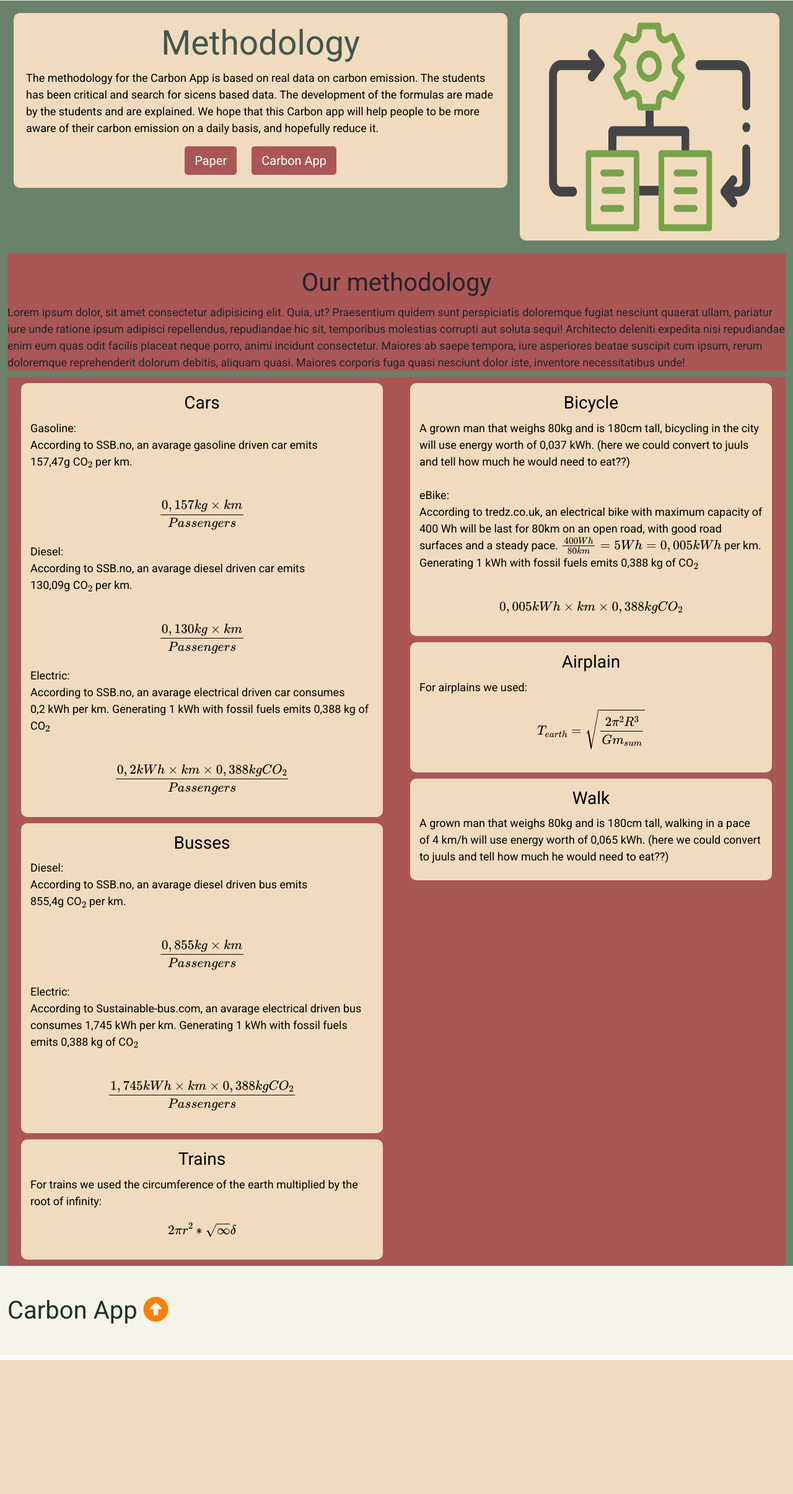
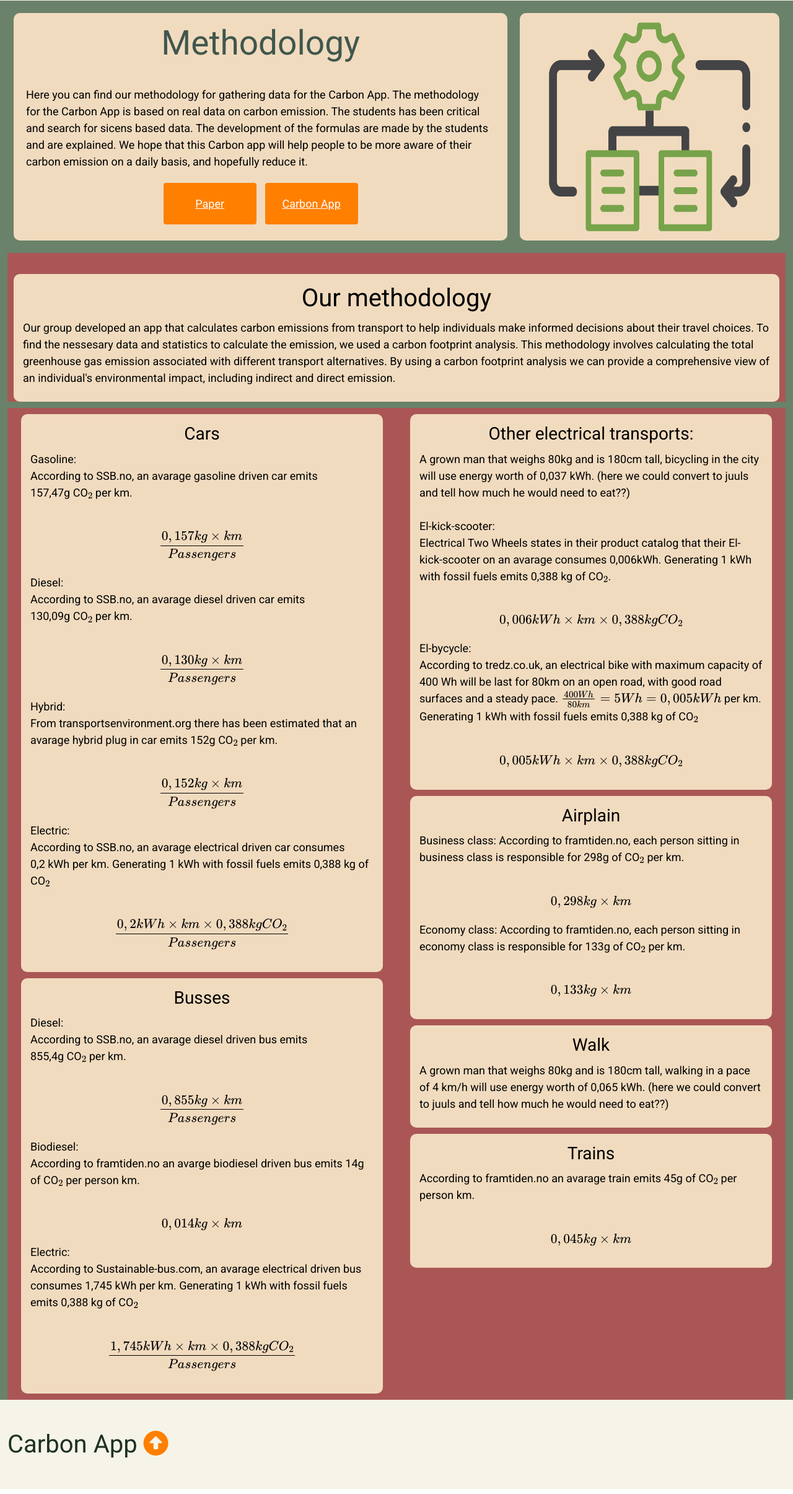
Before and after one commit to Andrei-Cos/Carbon_App_Grp1, a Flask app: page /methodology in a window 1280 px wide. Shown: the part 117-2527 px from the top of the page at 62% size. Before the commit the page ends 2311 px from the top, so only its background shows below. Run offline with Flask 2, Linux system fonts and the light colour scheme; some libraries are stand-ins or nearby versions.

Commit message:
Update methodology.html

```diff
--- a/capp/templates/methodology.html
+++ b/capp/templates/methodology.html
@@ -16,16 +16,16 @@ Home, section 2 (developers, boxes): #AA5656
         <div class="box">
           <h1 style= "font-size:55px;"><span class=text-logo> Methodology</span></h1>
           <p style="text-align:left;">
+
+            <br>Here you can find our methodology for gathering data for the Carbon App.
             The methodology for the Carbon App is based on real data on carbon emission. The students has been critical and search for sicens based data. The development of the formulas are made by the students and are explained. We hope that this Carbon app will help people to be more aware of their carbon emission on a daily basis, and hopefully reduce it.
           </p>
-          <div class="container_buttons_links_header">
-            <div class="btn">
-                <a href="https://docs.google.com/document/d/1LB7sJ2ddfoHPvye0LtYxO5xrmzEQeNHj2j6Ac6Gt_8c/edit?fbclid=IwAR3QH5EGtb0Qicoog0iJNQiYWfmuadTB3eiiieQOIfvOQS1CTFyBkUBR96I" class="btn btn-primary btn-lg mr-2", style="background-color:#aa5656" target="_blank">Paper</a>
-            </div>
-            <div class="btn">
-                <a href="{{url_for('carbon_app.carbon_app_home')}}" class="btn btn-primary btn-lg mr-2", style="background-color:#aa5656;">Carbon App</a>
-            </div>
-          </div>
+            <button class="btn">
+                <a href="https://docs.google.com/document/d/1LB7sJ2ddfoHPvye0LtYxO5xrmzEQeNHj2j6Ac6Gt_8c/edit?fbclid=IwAR3QH5EGtb0Qicoog0iJNQiYWfmuadTB3eiiieQOIfvOQS1CTFyBkUBR96I" class="button" target="_blank">Paper</a>
+
+
+                <a href="{{url_for('carbon_app.carbon_app_home')}}" class="button">Carbon App</a>
+            </button>
         </div>
         <div class="box">
           <img
@@ -45,10 +45,14 @@ Home, section 2 (developers, boxes): #AA5656
 
       <div class="transports" style="display:block;">
         <br>
+        <div class="box">
           <h1 style="text-align:center;"> Our methodology</h1>
           <p>
-          Lorem ipsum dolor, sit amet consectetur adipisicing elit. Quia, ut? Praesentium quidem sunt perspiciatis doloremque fugiat nesciunt quaerat ullam, pariatur iure unde ratione ipsum adipisci repellendus, repudiandae hic sit, temporibus molestias corrupti aut soluta sequi! Architecto deleniti expedita nisi repudiandae enim eum quas odit facilis placeat neque porro, animi incidunt consectetur. Maiores ab saepe tempora, iure asperiores beatae suscipit cum ipsum, rerum doloremque reprehenderit dolorum debitis, aliquam quasi. Maiores corporis fuga quasi nesciunt dolor iste, inventore necessitatibus unde!
+            Our group developed an app that calculates carbon emissions from transport to help individuals make informed decisions about their travel choices.
+            To find the nessesary data and statistics to calculate the emission, we used a carbon footprint analysis. This methodology involves calculating the total greenhouse gas emission associated with different transport alternatives. By using a carbon footprint analysis we can provide a comprehensive view of an individual's environmental impact, including indirect and direct emission.
+
           </p>
+        </div>
       </div>
 
       <div class="transports" style="text-align: left;">
@@ -64,6 +68,9 @@ Home, section 2 (developers, boxes): #AA5656
                 Diesel:
                 <br>According to SSB.no, an avarage diesel driven car emits <br>130,09g CO\(_2\) per km.
                 <br><br>\[{0,130kg \times km} \over Passengers \]
+                Hybrid:
+                <br>From transportsenvironment.org there has been estimated that an avarage hybrid plug in car emits 152g CO\(_2\) per km.
+                <br><br>\[{0,152kg \times km} \over Passengers \]
                 Electric:
                 <br>According to SSB.no, an avarage electrical driven car consumes
                 <br>0,2 kWh per km. Generating 1 kWh with fossil fuels emits 0,388 kg of CO\(_2\)
@@ -76,44 +83,48 @@ Home, section 2 (developers, boxes): #AA5656
                 Diesel:
                 <br>According to SSB.no, an avarage diesel driven bus emits <br>855,4g CO\(_2\) per km.
                 <br><br>\[{0,855kg \times km} \over Passengers \]
+                Biodiesel:
+                <br>According to framtiden.no an avarge biodiesel driven bus emits 14g of CO\(_2\) per person km.
+                <br><br>\[{0,014kg \times km}\]
                 Electric:
                 <br>According to Sustainable-bus.com, an avarage electrical driven bus consumes
                 1,745 kWh per km. Generating 1 kWh with fossil fuels emits 0,388 kg of CO\(_2\)
                 <br><br>\[{1,745 kWh \times km \times 0,388 kg CO_2} \over Passengers \]
-
-            </div>
-            <div class="box">
-              <h3>Trains</h3>
-              <p>
-                For trains we used the circumference of the earth multiplied by the root of infinity:
-                <br> \[{2 \pi r^2} * \sqrt{\infty} \delta\]
-              </p>
-            </div>
             </div>
 
 
 
+
+
+          </div>
           <div class="container" style="margin: 0;">
             <div class="box2">
-              <h3>Bicycle</h3>
+              <h3>Other electrical transports:</h3>
               <p>
                 A grown man that weighs 80kg and is 180cm tall, bicycling in the city
                 <br>will use energy worth of 0,037 kWh. (here we could convert to juuls and tell how much he would need to eat??)
                 <br><br>
-                eBike:
+                El-kick-scooter:
+                <br>Electrical Two Wheels states in their product catalog that their El-kick-scooter on an avarage
+                consumes 0,006kWh. Generating 1 kWh with fossil fuels emits 0,388 kg of CO\(_2\).
+                <br><br>\[0,006 kWh \times km \times 0,388 kg CO_2\]
+                El-bycycle:
                 <br>According to tredz.co.uk, an electrical bike with maximum capacity of 400 Wh will be last for 80km
                 on an open road, with good road surfaces and a steady pace. \({400 Wh \over 80km} = 5 Wh = 0,005 kWh \)
                 per km. Generating 1 kWh with fossil fuels emits 0,388 kg of CO\(_2\)
                 <br><br>\[0,005 kWh \times km \times 0,388 kg CO_2\]
-
 
               </p>
             </div>
             <div class="box2">
               <h3>Airplain</h3>
               <p>
-                For airplains we used:
-                <br>\[T_{earth} = \sqrt{2 \pi^2 R^3 \over Gm_{sum}}\]
+                Business class:
+                According to framtiden.no, each person sitting in business class is responsible for 298g of CO\(_2\) per km.
+                <br><br>\[{0,298kg \times km}\]
+                Economy class:
+                According to framtiden.no, each person sitting in economy class is responsible for 133g of CO\(_2\) per km.
+                <br><br>\[{0,133kg \times km}\]
               </p>
             </div>
             <div class="box2">
@@ -125,10 +136,19 @@ Home, section 2 (developers, boxes): #AA5656
 
               </p>
             </div>
+            <div class="box">
+              <h3>Trains</h3>
+              <p>
+                According to framtiden.no an avarage train emits 45g of CO\(_2\) per person km.
+                <br><br>\[{0,045kg \times km}\]
+              </p>
+
             </div>
           </div>
 
         </div>
+      </div>
+    </div>
   </section>
 
   {% endblock content %}
```
Lines whose indentation alone changed are shown as unchanged.
